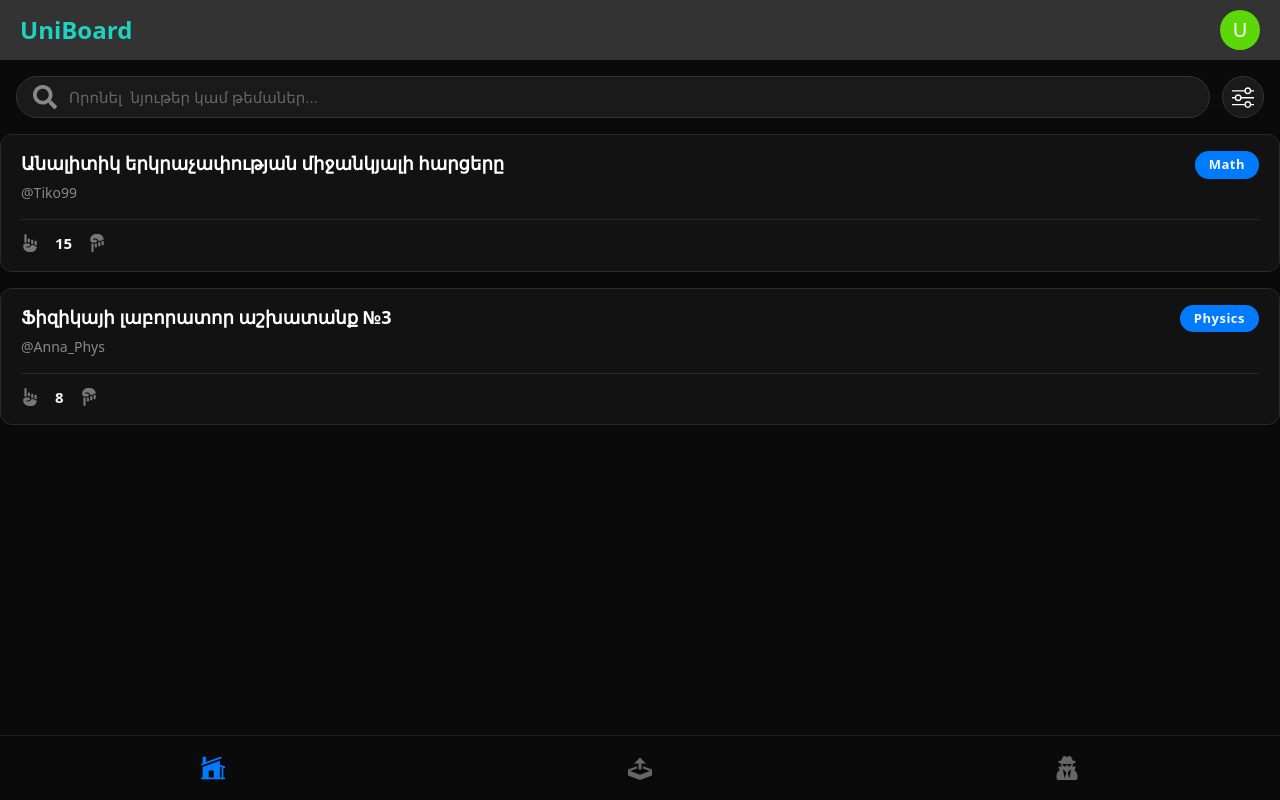
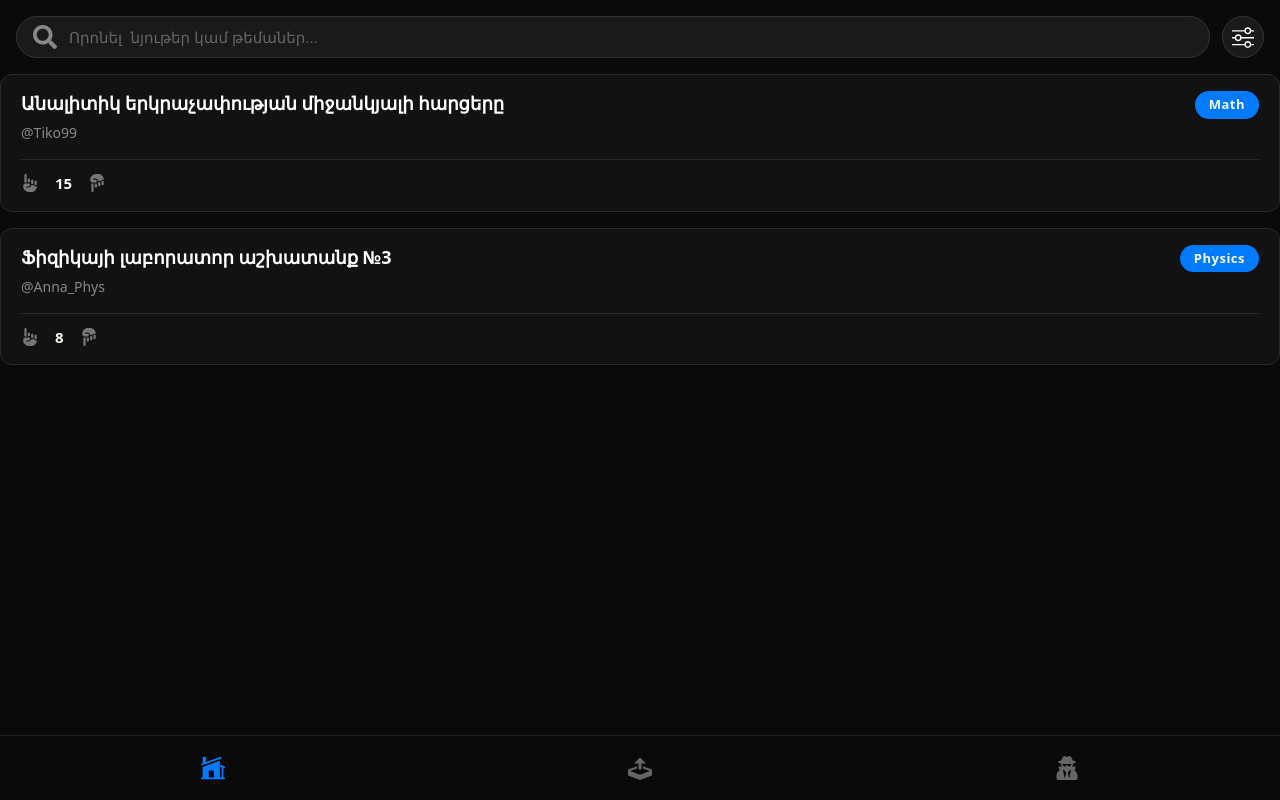
Before and after one commit to Grigor-Hovakimyan761/w3-app, a React (Vite) app: page / in a window 1280 px wide. Built offline with nearby package versions, Linux system fonts and the light colour scheme.

Commit message:
refactor: remove TopBar component and associated styles

```diff
--- a/src/components/topbar/TopBar.tsx
+++ /dev/null
@@ -1,18 +0,0 @@
-import './topBar.css'
-
-const TopBar = () => {
-  return (
-    <div className="topbar">
-
-      <div className="topbar-logo">
-        UniBoard
-      </div>
-
-      <div className="topbar-avatar">
-        U
-      </div>
-    </div>
-  );
-};
-
-export default TopBar;
--- a/src/components/topbar/topBar.css
+++ /dev/null
@@ -1,24 +0,0 @@
-.topbar{
-    display: flex;
-    justify-content: space-between;
-    align-items: center;
-    padding: 10px 20px;
-    background-color: #333;
-    color: white;
-}
-.topbar-logo {
-    font-size: 24px;
-    font-weight: bold;
-    color: rgb(31, 209, 191);
-}
-.topbar-avatar {
-    width: 40px;
-    height: 40px;
-   color: white;
-    border-radius: 50%;
-    background-color: #5cd809;
-    display: flex;
-    justify-content: center;
-    align-items: center;
-    font-size: 20px;
-}
--- a/src/pages/Login.tsx
+++ b/src/pages/Login.tsx
@@ -1,7 +1,11 @@
 import './Login.css';
 import { FaWallet, FaGoogle } from 'react-icons/fa';
+import { useNavigate } from 'react-router-dom';
 
 const Login = () => {
+
+  const navigate = useNavigate();
+
   return (
     <div className="login-container">
       <div className="login-card">
@@ -12,7 +16,9 @@ const Login = () => {
 
         {/* Web3 և սոցիալական ցանցերով մուտք */}
         <div className="web3-login-section">
-          <button className="connect-wallet-btn">
+          <button className="connect-wallet-btn"
+            onClick={() => navigate('/connect-wallet')}
+          >
             <FaWallet className="btn-icon" /> Միանալ Դրամապանակով
           </button>
           <button className="social-login-btn">
--- a/src/pages/MainFeed.tsx
+++ b/src/pages/MainFeed.tsx
@@ -1,4 +1,3 @@
-import TopBar from '../components/topbar/TopBar'
 import SearchBar from '../components/SearchBar/SearchBar'
 import PostCard from '../components/postcard/PostCard'
 
@@ -6,7 +5,6 @@ function MainFeed() {
 
   return (
    <div>
-    <TopBar />
     <SearchBar />
     <div>
       {/* Կանչում ենք մեր կոմպոնենտը և փոխանցում ենք տվյալները */}
```
